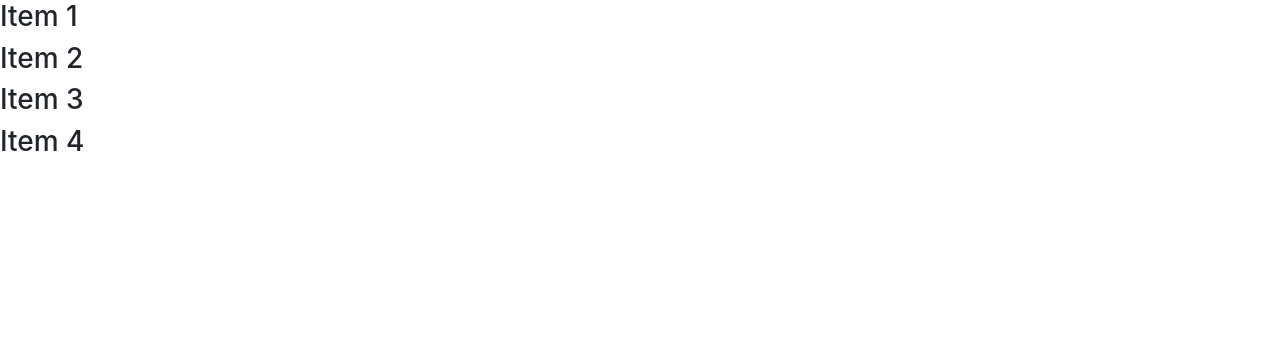
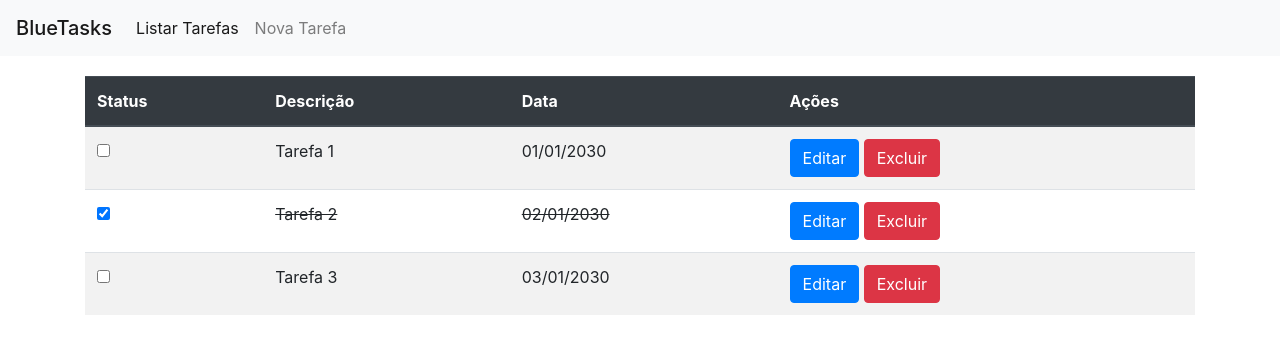
Before and after one commit to ezbueno/formacao-masterdeveloper, a React (Create React App) app in the folder masterdeveloper-bluetasks/: page / in a window 1280 px wide. Shown: the top 354 px of the page. Built offline with nearby package versions, Linux system fonts and the light colour scheme.

Commit message:
Implementação front-end da aplicação BlueTasks

```diff
--- a/masterdeveloper-bluetasks/package.json
+++ b/masterdeveloper-bluetasks/package.json
@@ -8,7 +8,9 @@
     "@testing-library/user-event": "^7.2.1",
     "react": "^16.13.1",
     "react-dom": "^16.13.1",
-    "react-scripts": "3.4.3"
+    "react-router-dom": "^5.2.0",
+    "react-scripts": "3.4.3",
+    "react-toastify": "^6.0.8"
   },
   "scripts": {
     "start": "react-scripts start",
--- a/masterdeveloper-bluetasks/src/App.js
+++ b/masterdeveloper-bluetasks/src/App.js
@@ -1,5 +1,7 @@
 import React, { Component } from 'react';
 import NavBar from './Components/NavBar';
+import { BrowserRouter } from 'react-router-dom';
+import TaskListTable from './Components/TaskListTable';
 
 class App extends Component {
   //constructor(props) {
@@ -7,9 +9,14 @@ class App extends Component {
   //}
   render() {
     return (
-      <div className="App">
-        <NavBar/>
-      </div>
+      <BrowserRouter>
+        <div className="App">
+          <NavBar/>
+          <div className="container" style={{marginTop: 20}}>
+            <TaskListTable/>
+          </div>
+        </div>
+      </BrowserRouter>
     );
   }
 }
--- a/masterdeveloper-bluetasks/src/Components/NavBar.js
+++ b/masterdeveloper-bluetasks/src/Components/NavBar.js
@@ -1,5 +1,6 @@
 import React, { Component } from 'react';
 import NavBarItem from './NavBarItem';
+import { APP_NAME } from '../constants';
 
 class NavBar extends Component {
     constructor(props) {
@@ -7,18 +8,47 @@ class NavBar extends Component {
 
         this.state = {
             items: [
-                {name: "Item 1", href: "/"},
-                {name: "Item 2", href: "/"},
-                {name: "Item 3", href: "/"},
-                {name: "Item 4", href: "/"},
+                {name: "Listar Tarefas", href: "/", active: true},
+                {name: "Nova Tarefa", href: "/form", active: false}
             ]
         }
+
+        this.onClickHandler = this.onClickHandler.bind(this);
+    }
+
+    onClickHandler(itemClicked) {
+        const items = [...this.state.items]
+
+        items.forEach(item => {
+            if (item.name === itemClicked.name) {
+                item.active = true;
+            } else {
+                item.active = false;
+            }
+        })
+
+        this.setState({items});
     }
 
     render() {
         return (
             <div>
-                {this.state.items.map(i => <NavBarItem name={i.name}/>)}
+                <nav className="navbar navbar-expand-lg navbar-light bg-light">
+                    <span className="navbar-brand mb-0 h1">{APP_NAME}</span>
+                    <button className="navbar-toggler" type="button" data-toggle="collapse" data-target="#navbarText" aria-controls="navbarText" aria-expanded="false" aria-label="Toggle navigation">
+                        <span className="navbar-toggler-icon"></span>
+                    </button>
+                    <div className="collapse navbar-collapse" id="navbarText">
+                        <div className="navbar-nav mr-auto">
+                            {this.state.items.map(
+                                i => <NavBarItem
+                                    key={i.name}
+                                    item={i}
+                                    onClick={this.onClickHandler} />)
+                            }
+                        </div>
+                    </div>
+                </nav>
             </div>
         );
     }
--- a/masterdeveloper-bluetasks/src/Components/NavBarItem.js
+++ b/masterdeveloper-bluetasks/src/Components/NavBarItem.js
@@ -1,10 +1,16 @@
 import React, { Component } from 'react';
+import { Link } from 'react-router-dom';
 
 class NavBarItem extends Component {
     render() {
         return (
             <div>
-                <h3>{this.props.name}</h3>
+                <Link
+                    className={`nav-item nav-link ${this.props.item.active ? "active" : ""}`}
+                    to={this.props.item.href}
+                    onClick={e => this.props.onClick(this.props.item)}>
+                        {this.props.item.name}
+                </Link>
             </div>
         );
     }
--- /dev/null
+++ b/masterdeveloper-bluetasks/src/Components/TaskListTable.js
@@ -0,0 +1,106 @@
+import React, { Component } from 'react';
+import TaskService from '../api/TaskService';
+import { ToastContainer, toast } from 'react-toastify';
+import "react-toastify/dist/ReactToastify.css";
+
+class TaskListTable extends Component {
+    constructor(props) {
+        super(props);
+
+        this.state = {
+            tasks: []
+        }
+
+        this.onDeleteHandler = this.onDeleteHandler.bind(this);
+        this.onStatusChangeHandler = this.onStatusChangeHandler.bind(this);
+    }
+
+    componentDidMount() {
+        this.listTasks();
+    }
+
+    listTasks() {
+        this.setState({ tasks: TaskService.list() });
+    }
+
+    onDeleteHandler(id) {
+        if (window.confirm("Deseja mesmo excluir esta tarefa?")) {
+            TaskService.delete(id);
+            this.listTasks();
+            toast.success("Tarefa excluída!", {position: toast.POSITION.BOTTOM_LEFT})
+        }
+    }
+
+    onStatusChangeHandler(task) {
+       task.done = !task.done;
+       TaskService.save(task);
+       this.listTasks();
+    }
+
+    render() {
+        return (
+            <>
+                <table className="table table-striped">
+                    <TableHeader />
+                    {this.state.tasks.length > 0 ?
+                        <TableBody tasks={this.state.tasks}
+                                   onDelete={this.onDeleteHandler}
+                                   onStatusChange={this.onStatusChangeHandler}/>
+                                   :
+                                   <EmptyTableBody/>
+                    }
+                </table>
+                <ToastContainer autoClose={1500}/>
+            </>
+        );
+    }
+}
+
+const TableHeader = () => {
+    return (
+        <thead className="thead-dark">
+            <tr>
+                <th scope="col">Status</th>
+                <th scope="col">Descrição</th>
+                <th scope="col">Data</th>
+                <th scope="col">Ações</th>
+            </tr>
+        </thead>
+    );
+}
+
+const TableBody = (props) => {
+    return (
+        <tbody>
+            {props.tasks.map(task =>
+                <tr key={task.id}>
+                    <td><input type="checkbox"
+                               checked={task.done}
+                               onChange={() => props.onStatusChange(task)}/>
+                    </td>
+                    <td>{task.done ? <s>{task.description}</s> : task.description}</td>
+                    <td>{task.done ? <s>{task.whenToDo}</s> : task.whenToDo}</td>
+                    <td>
+                        <input type="button" className="btn btn-primary" value="Editar"/>
+                        &nbsp;
+                        <input
+                            type="button"
+                            className="btn btn-danger"
+                            value="Excluir"
+                            onClick={() => props.onDelete(task.id)}/>
+                    </td>
+                </tr>
+            )}
+        </tbody>
+    );
+}
+
+const EmptyTableBody = (props) => {
+    return (
+        <tbody>
+            <tr><td colSpan="4" align="center">Sem tarefas cadastradas no momento!</td></tr>
+        </tbody>
+    );
+}
+
+export default TaskListTable;
--- /dev/null
+++ b/masterdeveloper-bluetasks/src/api/TaskService.js
@@ -0,0 +1,24 @@
+class TaskService {
+    constructor() {
+        this.tasks = [
+            {id: 1, description: "Tarefa 1", whenToDo: "01/01/2030", done: false},
+            {id: 2, description: "Tarefa 2", whenToDo: "02/01/2030", done: true},
+            {id: 3, description: "Tarefa 3", whenToDo: "03/01/2030", done: false}
+        ]
+
+    }
+
+    list() {
+        return this.tasks;
+    }
+
+    delete(id) {
+       this.tasks = this.tasks.filter(task => task.id !== id);
+    }
+
+    save(task) {
+        this.tasks.map(t => task.id !== t.id ? t : task);
+    }
+}
+
+export default new TaskService();
--- /dev/null
+++ b/masterdeveloper-bluetasks/src/constants.js
@@ -0,0 +1 @@
+export const APP_NAME = "BlueTasks";
```
Also changed, not shown: 1 other file (tests, documents, lock files or other folders).
